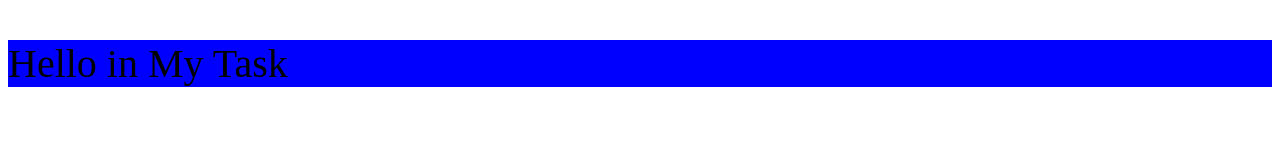
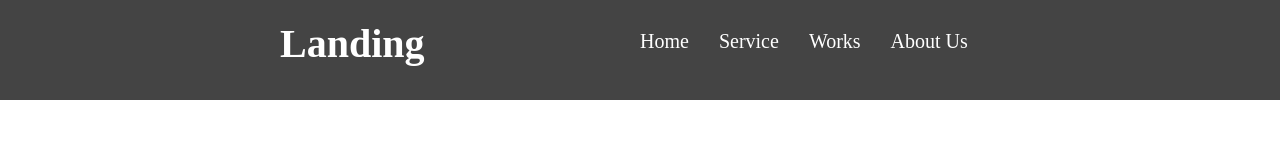
Before and after one commit to EMahmoudNabil/Landing-Page-, a plain HTML site: page index.html in a window 1280 px wide. Drawn offline with Linux system fonts and the light colour scheme.

Commit message:
Navgation Structure & Style

```diff
--- a/css/styles.css
+++ b/css/styles.css
@@ -1,4 +1,73 @@
-#heading1{
-    background-color: blue;
+*{
+    padding: 0px;
+    margin: 0px;
+}
+
+.container{
+    width: 	720px;
+    margin: auto;
+}
+/* Navgation Style */
+.nav{
+    background-color: #444444;
+    height: 100px;
+}
+.Logo{
+    width: 50%;
+    text-align: center;
     font-size: 40px;
+    margin-top: 20px;
+    font-weight: bold;
 }
+.Logo a{
+    color: #fff;
+    text-decoration: none;
+}
+.menuList{
+    width: 50%;
+    text-align: center;
+    font-size: 20px;
+    margin-top: 30px;
+}
+.menuList ul li {
+    list-style: none;
+}
+.menuList ul li a{
+    margin-right: 30px;
+    font-size: 20px;
+    color: #fff;
+    text-decoration: none;
+}
+
+
+
+
+
+
+
+
+
+
+
+
+
+
+
+
+
+
+
+
+
+
+
+
+
+
+
+.FloatLeft{
+    float: left;
+}
+.FloatRight{
+    float: right;
+}
--- a/index.html
+++ b/index.html
@@ -8,6 +8,22 @@
     <script src="./js/app.js"></script>
 </head>
 <body>
-    <p id="heading1">Hello in My Task</p>
+    <!-- Navgation Structure -->
+    <div class="nav">
+    <div class="container">
+    <div class="Logo FloatLeft"> <span class=" FloatLeft">  <a href="#">Landing</a> </span></div>
+    <div class="menuList FloatRight">
+    <ul>
+        <li class="FloatLeft"><a href="#">Home</a> </li>
+        <li class="FloatLeft" ><a href="#">Service</a></li>
+        <li class="FloatLeft"><a href="#">Works</a></li>
+        <li class="FloatLeft"><a href="#">About Us</a></li>
+    </ul>
+    </div>
+    </div>
+</div>
+
+
+
 </body>
 </html>
```
